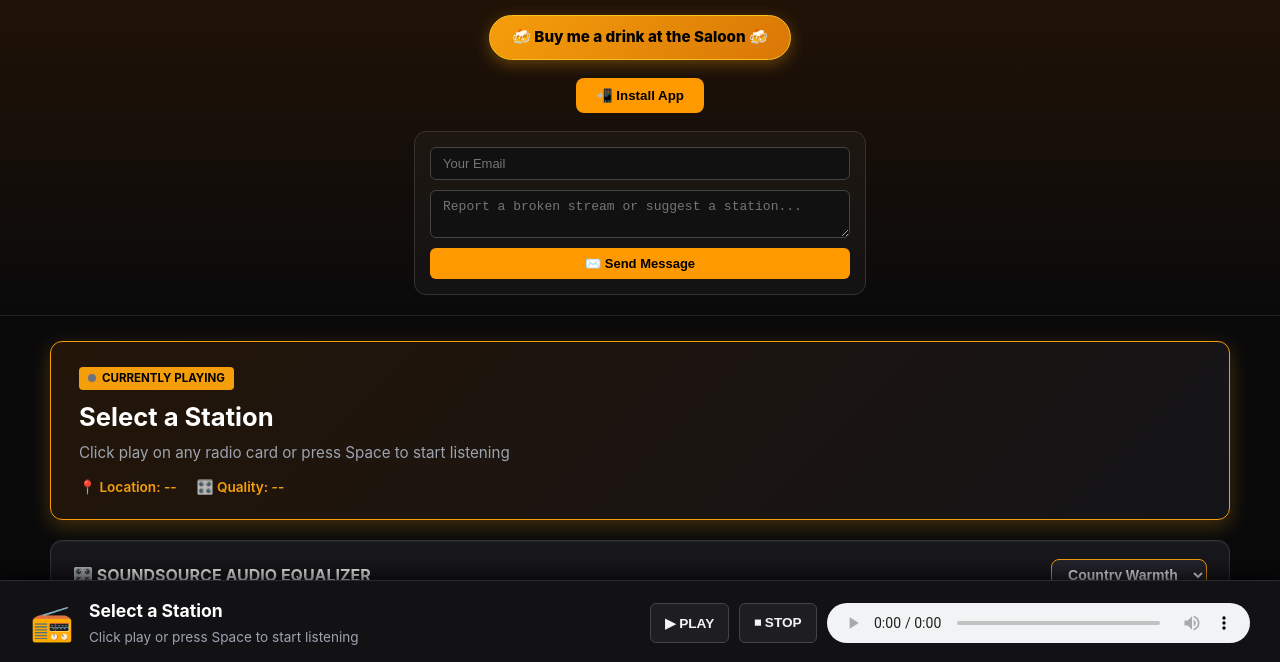
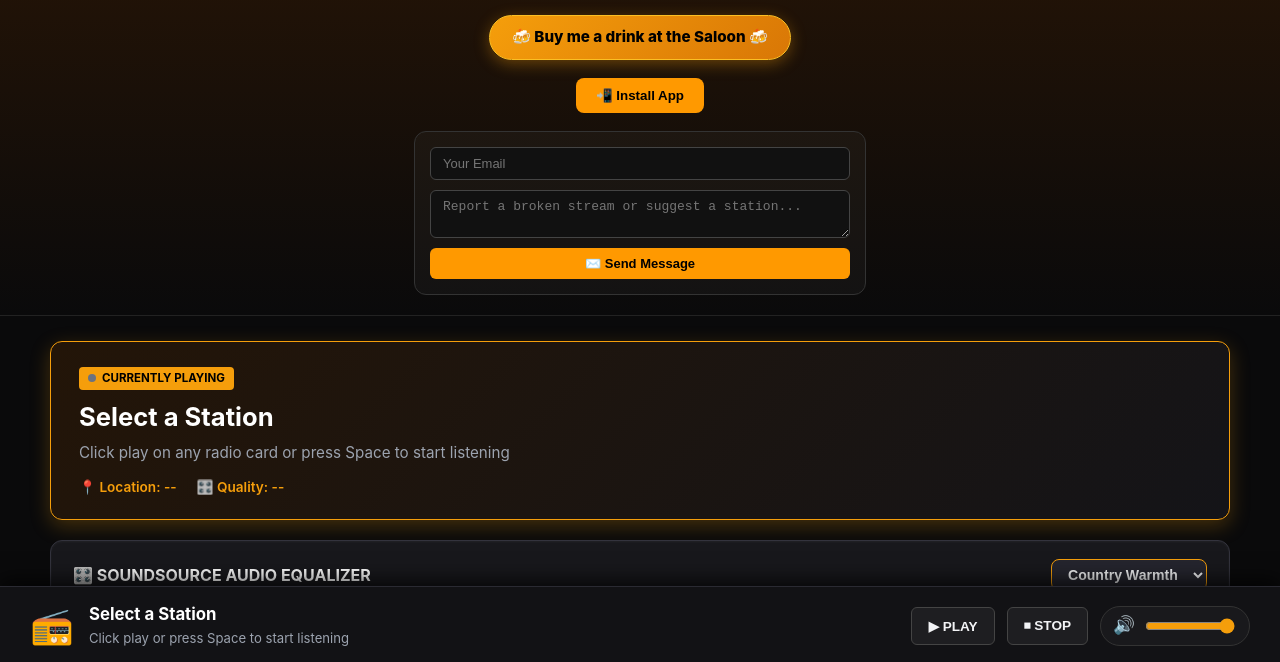
Before and after one commit to american-roots-radio/american-roots-radio.github.io, a plain HTML site: page index.html in a window 1280 px wide. Shown: the part 136-798 px from the top of the page. Drawn offline with Linux system fonts and the light colour scheme.

Commit message:
Update index.html

```diff
--- a/index.html
+++ b/index.html
@@ -126,18 +126,22 @@
         .eq-bar:nth-child(4) { height: 80%; animation-delay: 0.4s; }
         @keyframes bounce { 0% { height: 20%; } 100% { height: 100%; } }
 
-        /* Sticky Bottom Player */
-        .bottom-player { position: fixed; bottom: 0; left: 0; right: 0; background: #121215; border-top: 1px solid #2a2a32; padding: 15px 30px; display: flex; flex-wrap: wrap; align-items: center; justify-content: space-between; gap: 20px; box-shadow: 0 -5px 20px rgba(0,0,0,0.8); z-index: 1000; }
+        /* Sticky Bottom Player Custom */
+        .bottom-player { position: fixed; bottom: 0; left: 0; right: 0; background: #121215; border-top: 1px solid #2a2a32; padding: 12px 30px; display: flex; flex-wrap: wrap; align-items: center; justify-content: space-between; gap: 20px; box-shadow: 0 -5px 20px rgba(0,0,0,0.8); z-index: 1000; }
 
-        .now-playing { display: flex; align-items: center; gap: 15px; min-width: 280px; order: 1; }
+        .now-playing { display: flex; align-items: center; gap: 15px; min-width: 250px; order: 1; }
         .now-playing-icon { font-size: 2.2rem; }
-        .now-playing-info h4 { margin: 0; color: #fff; font-size: 1.1rem; display: flex; align-items: center; }
-        .now-playing-info p { margin: 2px 0 0 0; color: var(--text-muted); font-size: 0.85rem; }
+        .now-playing-info h4 { margin: 0; color: #fff; font-size: 1.05rem; display: flex; align-items: center; }
+        .now-playing-info p { margin: 2px 0 0 0; color: var(--text-muted); font-size: 0.82rem; }
 
-        .audio-controls { flex-grow: 1; max-width: 600px; display: flex; align-items: center; gap: 10px; order: 2; justify-content: flex-end; }
-        audio { flex-grow: 1; outline: none; height: 40px; min-width: 200px; }
-        .btn-player-btn { background: rgba(255,255,255,0.05); color: var(--text); border: 1px solid #444; border-radius: 6px; padding: 0 14px; height: 40px; font-weight: bold; font-size: 0.85rem; cursor: pointer; transition: 0.2s; display: flex; align-items: center; gap: 6px; white-space: nowrap; }
+        .audio-controls { display: flex; align-items: center; gap: 12px; order: 2; flex-grow: 1; justify-content: flex-end; }
+        .btn-player-btn { background: rgba(255,255,255,0.05); color: var(--text); border: 1px solid #444; border-radius: 6px; padding: 0 16px; height: 38px; font-weight: bold; font-size: 0.85rem; cursor: pointer; transition: 0.2s; display: flex; align-items: center; gap: 6px; white-space: nowrap; }
         .btn-player-btn:hover { background: var(--accent); color: #000; border-color: var(--accent); }
+
+        /* Volume Control Custom */
+        .volume-control { display: flex; align-items: center; gap: 8px; background: rgba(255,255,255,0.03); border: 1px solid #333; padding: 4px 12px; border-radius: 20px; height: 30px; }
+        .btn-mute { background: none; border: none; color: var(--accent); font-size: 1.1rem; cursor: pointer; padding: 0; display: flex; align-items: center; }
+        .volume-slider { width: 90px; accent-color: var(--accent); cursor: pointer; }
 
         /* Paypal Saloon Button Style */
         .btn-saloon-paypal {
@@ -179,8 +183,8 @@
         </div>
 
         <div style="text-align: center; margin-bottom: 18px;">
-  <button id="installAppBtn" onclick="installApp()" style="background-color: #ff9900; color: #000; border: none; padding: 10px 20px; border-radius: 8px; font-weight: bold; cursor: pointer;">📲 Install App</button>
-</div>
+          <button id="installAppBtn" onclick="installApp()" style="background-color: #ff9900; color: #000; border: none; padding: 10px 20px; border-radius: 8px; font-weight: bold; cursor: pointer;">📲 Install App</button>
+        </div>
 
         <!-- FORMULAIRE DE CONTACT WEB3FORMS -->
         <div style="margin-top: 15px; margin-left: auto; margin-right: auto; max-width: 420px; background: rgba(255, 255, 255, 0.03); padding: 15px; border-radius: 12px; border: 1px solid #333333;">
@@ -340,7 +344,7 @@
         </footer>
     </div>
 
-    <!-- Persistent Bottom Audio Player -->
+    <!-- Persistent Bottom Audio Player Custom -->
     <div class="bottom-player">
         <div class="now-playing">
             <div id="current-icon" class="now-playing-icon">📻</div>
@@ -360,7 +364,13 @@
         <div class="audio-controls">
             <button class="btn-player-btn" onclick="resumeStation()">▶ PLAY</button>
             <button class="btn-player-btn" onclick="stopStation()">⏹ STOP</button>
-            <audio id="main-audio" controls crossorigin="anonymous" preload="none">
+
+            <div class="volume-control">
+                <button id="btn-mute" class="btn-mute" onclick="toggleMute()">🔊</button>
+                <input type="range" id="volume-slider" class="volume-slider" min="0" max="1" step="0.01" value="1" oninput="setVolume(this.value)">
+            </div>
+
+            <audio id="main-audio" crossorigin="anonymous" preload="none" style="display: none;">
                 <source id="main-source" src="" type="audio/mpeg">
             </audio>
         </div>
@@ -514,6 +524,34 @@
 
         let timerInterval = null;
         let secondsElapsed = 0;
+        let previousVolume = 1;
+
+        function setVolume(val) {
+            const player = document.getElementById('main-audio');
+            player.volume = val;
+            const btnMute = document.getElementById('btn-mute');
+            if (val == 0) {
+                btnMute.innerText = "🔇";
+            } else if (val < 0.5) {
+                btnMute.innerText = "🔉";
+            } else {
+                btnMute.innerText = "🔊";
+            }
+        }
+
+        function toggleMute() {
+            const player = document.getElementById('main-audio');
+            const slider = document.getElementById('volume-slider');
+            if (player.volume > 0) {
+                previousVolume = player.volume;
+                setVolume(0);
+                slider.value = 0;
+            } else {
+                const targetVol = previousVolume > 0 ? previousVolume : 1;
+                setVolume(targetVol);
+                slider.value = targetVol;
+            }
+        }
 
         function updateHeaderCount() {
             const count = stations.length;
```
